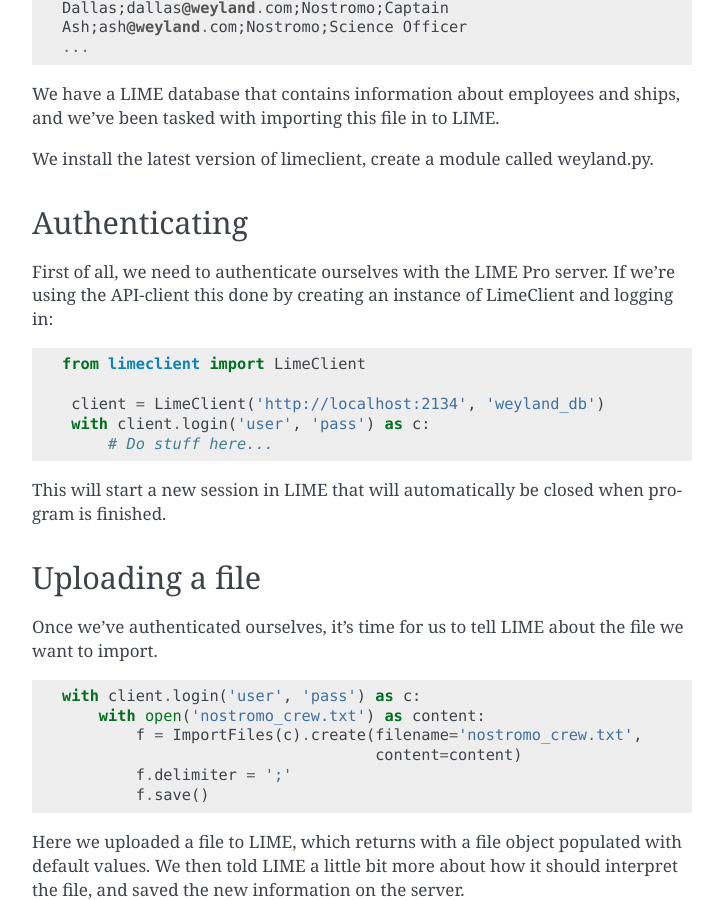
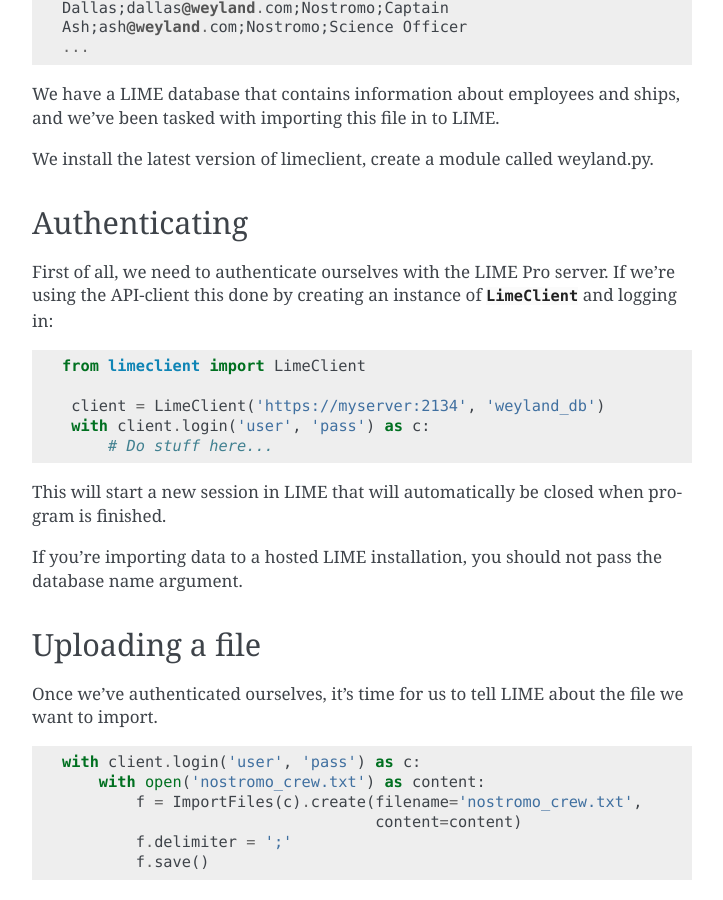
Before and after one commit to Lundalogik/limeclient, a Sphinx documentation site: the page built from docs/source/importing.rst, in a window 1280 px wide and 900 px high, scrolled down 884 px. Shown: the whole window, without its empty margins (388-1111 px from the left). Built offline with Sphinx 7.4.7, drawn with Linux system fonts in a browser that asks for light colours.

Commit message:
[documentation]: Added info about using limeclient in hosting.

```diff
--- a/docs/source/importing.rst
+++ b/docs/source/importing.rst
@@ -48,19 +48,22 @@
 Authenticating
 --------------
 First of all, we need to authenticate ourselves with the LIME Pro server.
-If we're using the API-client this done by creating an instance of LimeClient
+If we're using the API-client this done by creating an instance of :class:`~limeclient.LimeClient`
 and logging in:
 
 .. code-block:: python
 
     from limeclient import LimeClient
 
-     client = LimeClient('http://localhost:2134', 'weyland_db')
+     client = LimeClient('https://myserver:2134', 'weyland_db')
      with client.login('user', 'pass') as c:
          # Do stuff here...
 
 This will start a new session in LIME that will automatically be closed when
 program is finished.
+
+If you're importing data to a hosted LIME installation, you should not pass
+the database name argument.
 
 Uploading a file
 ----------------
```
Also changed, not shown: 1 other file.
